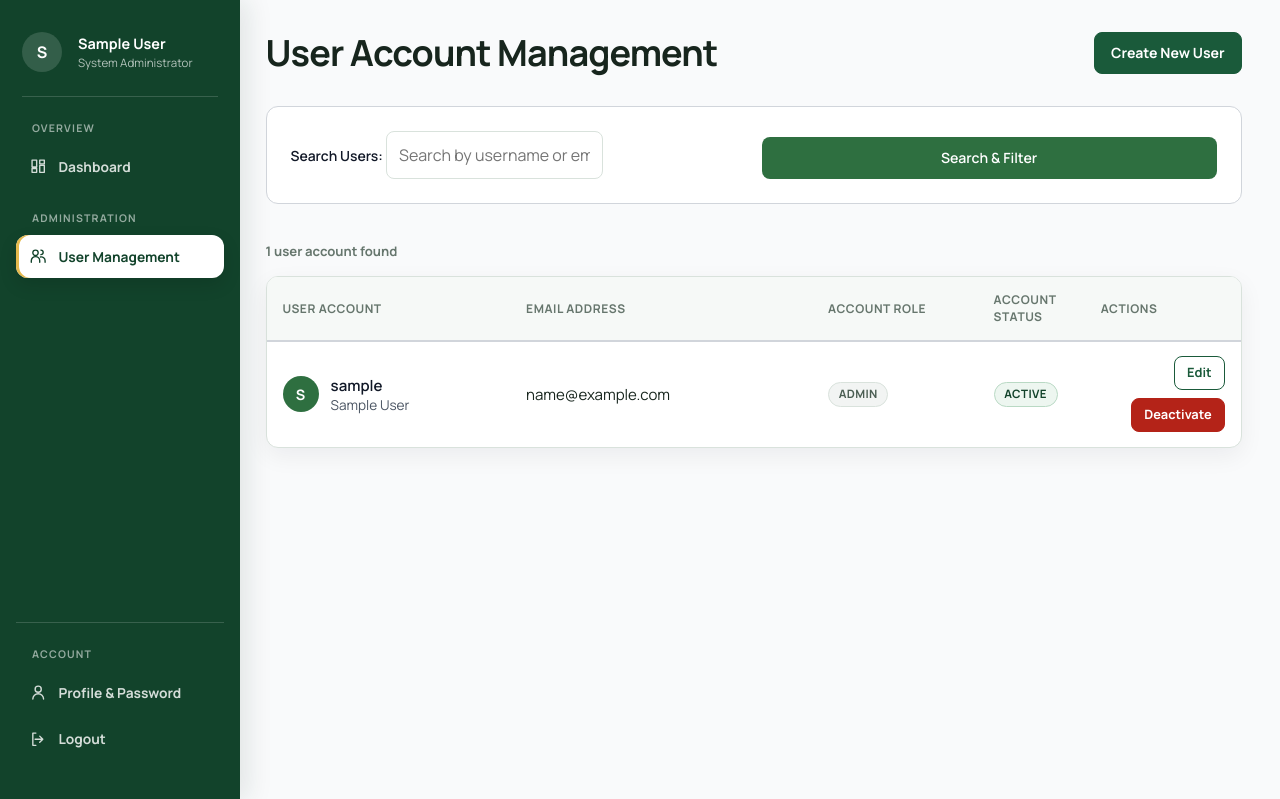
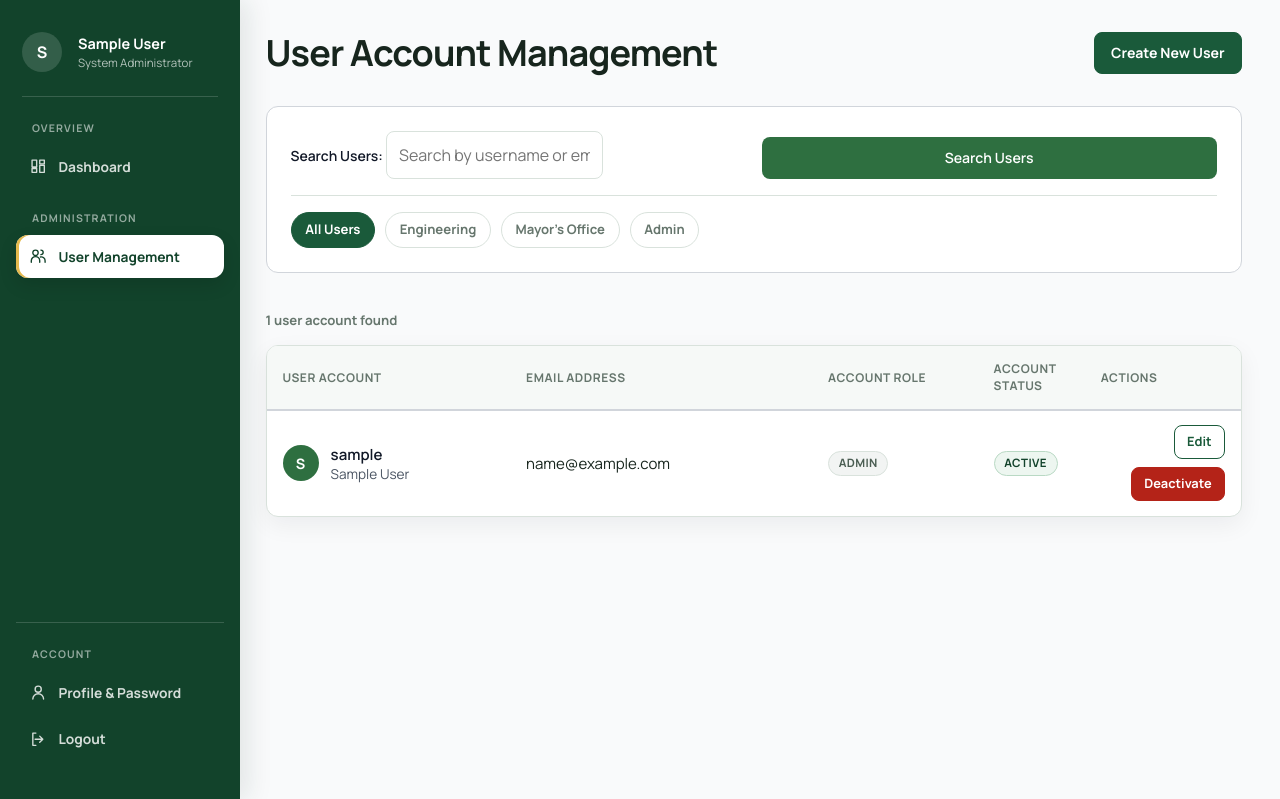
Before and after one commit to AboloftZeke/Gabaldon-Municipality-Project-Tracker, a Django app: page /users/ in a window 1280 px wide. Shown: the part 73-872 px from the top of the page. Run offline with Django 5.2, Linux system fonts and the light colour scheme; the visitor is signed in with stand-in values (Sample User, id 1); data comes from the database, SQL or seed files in the repository.

Commit message:
fix(admin): restore user department filters

```diff
--- a/static/css/components/ui.css
+++ b/static/css/components/ui.css
@@ -192,6 +192,51 @@
     min-height: 34px;
     padding: 0.48rem 0.75rem;
     font-size: 0.8rem;
+}
+
+.ui-filter-pills {
+    display: flex;
+    flex-wrap: wrap;
+    gap: var(--ui-space-2);
+    align-items: center;
+    margin-top: var(--ui-space-3);
+    padding-top: var(--ui-space-3);
+    border-top: 1px solid var(--ui-border);
+}
+
+.ui-filter-pill {
+    display: inline-flex;
+    min-height: 36px;
+    align-items: center;
+    justify-content: center;
+    padding: 0.5rem 0.85rem;
+    background: var(--ui-surface);
+    border: 1px solid var(--ui-border);
+    border-radius: 999px;
+    color: var(--ui-muted);
+    font-size: 0.82rem;
+    font-weight: 750;
+    line-height: 1.2;
+    text-decoration: none;
+    transition: background-color 140ms ease, border-color 140ms ease, color 140ms ease;
+}
+
+.ui-filter-pill:hover,
+.ui-filter-pill:focus-visible {
+    background: var(--ui-green-050);
+    border-color: rgb(26 90 58 / 38%);
+    color: var(--ui-green-800);
+    outline: none;
+}
+
+.ui-filter-pill:focus-visible {
+    box-shadow: var(--ui-focus-ring);
+}
+
+.ui-filter-pill.active {
+    background: var(--ui-green-700);
+    border-color: var(--ui-green-700);
+    color: #fff;
 }
 
 .ui-badge {
@@ -1160,4 +1205,8 @@
     .ui-sidebar__link {
         transition: none;
     }
+
+    .ui-filter-pill {
+        transition: none;
+    }
 }
--- a/templates/base.html
+++ b/templates/base.html
@@ -10,7 +10,7 @@
     <link href="https://fonts.googleapis.com/css2?family=Manrope:wght@400;500;600;700&display=swap" rel="stylesheet">
     <link rel="stylesheet" href="{% static 'css/templates/base.css' %}?v=20260918-2">
     {% block extra_head %}{% endblock %}
-    <link rel="stylesheet" href="{% static 'css/components/ui.css' %}?v=20260919-1">
+    <link rel="stylesheet" href="{% static 'css/components/ui.css' %}?v=20260919-2">
 </head>
 <body>
     {% block show_header %}
--- a/templates/core/user_list.html
+++ b/templates/core/user_list.html
@@ -33,8 +33,23 @@
     <div class="filter-section">
         <form method="get" class="filter-form ui-form">
             {{ filter_form.as_p }}
-            <button type="submit" class="ui-button ui-button--primary">Search &amp; Filter</button>
+            {% if current_department %}<input type="hidden" name="department" value="{{ current_department }}">{% endif %}
+            <button type="submit" class="ui-button ui-button--primary">Search Users</button>
         </form>
+        <nav class="ui-filter-pills" aria-label="Filter users by department">
+            <a href="?{% if request.GET.search %}search={{ request.GET.search|urlencode }}{% endif %}"
+               class="ui-filter-pill{% if not current_department %} active{% endif %}"
+               {% if not current_department %}aria-current="page"{% endif %}>All Users</a>
+            <a href="?{% if request.GET.search %}search={{ request.GET.search|urlencode }}&amp;{% endif %}department=engineer"
+               class="ui-filter-pill{% if current_department == 'engineer' %} active{% endif %}"
+               {% if current_department == 'engineer' %}aria-current="page"{% endif %}>Engineering</a>
+            <a href="?{% if request.GET.search %}search={{ request.GET.search|urlencode }}&amp;{% endif %}department=mayor"
+               class="ui-filter-pill{% if current_department == 'mayor' %} active{% endif %}"
+               {% if current_department == 'mayor' %}aria-current="page"{% endif %}>Mayor's Office</a>
+            <a href="?{% if request.GET.search %}search={{ request.GET.search|urlencode }}&amp;{% endif %}department=admin"
+               class="ui-filter-pill{% if current_department == 'admin' %} active{% endif %}"
+               {% if current_department == 'admin' %}aria-current="page"{% endif %}>Admin</a>
+        </nav>
     </div>
 
     <div class="ui-list-header">
@@ -113,11 +128,11 @@
         <div class="pagination ui-pagination">
 
             {% if page_obj.has_previous %}
-                <a href="?{% if request.GET.search %}search={{ request.GET.search|urlencode }}&{% endif %}{% if current_department %}department={{ current_department }}&{% endif %}page=1">
+                <a href="?{% if request.GET.search %}search={{ request.GET.search|urlencode }}&amp;{% endif %}{% if current_department %}department={{ current_department }}&amp;{% endif %}page=1">
                     First
                 </a>
 
-                <a href="?{% if request.GET.search %}search={{ request.GET.search|urlencode }}&{% endif %}{% if current_department %}department={{ current_department }}&{% endif %}page={{ page_obj.previous_page_number }}">
+                <a href="?{% if request.GET.search %}search={{ request.GET.search|urlencode }}&amp;{% endif %}{% if current_department %}department={{ current_department }}&amp;{% endif %}page={{ page_obj.previous_page_number }}">
                     Previous
                 </a>
             {% endif %}
@@ -127,11 +142,11 @@
             </span>
 
             {% if page_obj.has_next %}
-                <a href="?{% if request.GET.search %}search={{ request.GET.search|urlencode }}&{% endif %}{% if current_department %}department={{ current_department }}&{% endif %}page={{ page_obj.next_page_number }}">
+                <a href="?{% if request.GET.search %}search={{ request.GET.search|urlencode }}&amp;{% endif %}{% if current_department %}department={{ current_department }}&amp;{% endif %}page={{ page_obj.next_page_number }}">
                     Next
                 </a>
 
-                <a href="?{% if request.GET.search %}search={{ request.GET.search|urlencode }}&{% endif %}{% if current_department %}department={{ current_department }}&{% endif %}page={{ page_obj.paginator.num_pages }}">
+                <a href="?{% if request.GET.search %}search={{ request.GET.search|urlencode }}&amp;{% endif %}{% if current_department %}department={{ current_department }}&amp;{% endif %}page={{ page_obj.paginator.num_pages }}">
                     Last
                 </a>
             {% endif %}
```
Also changed, not shown: apps/system/test_head_dashboards.py (+73 -0 lines).
